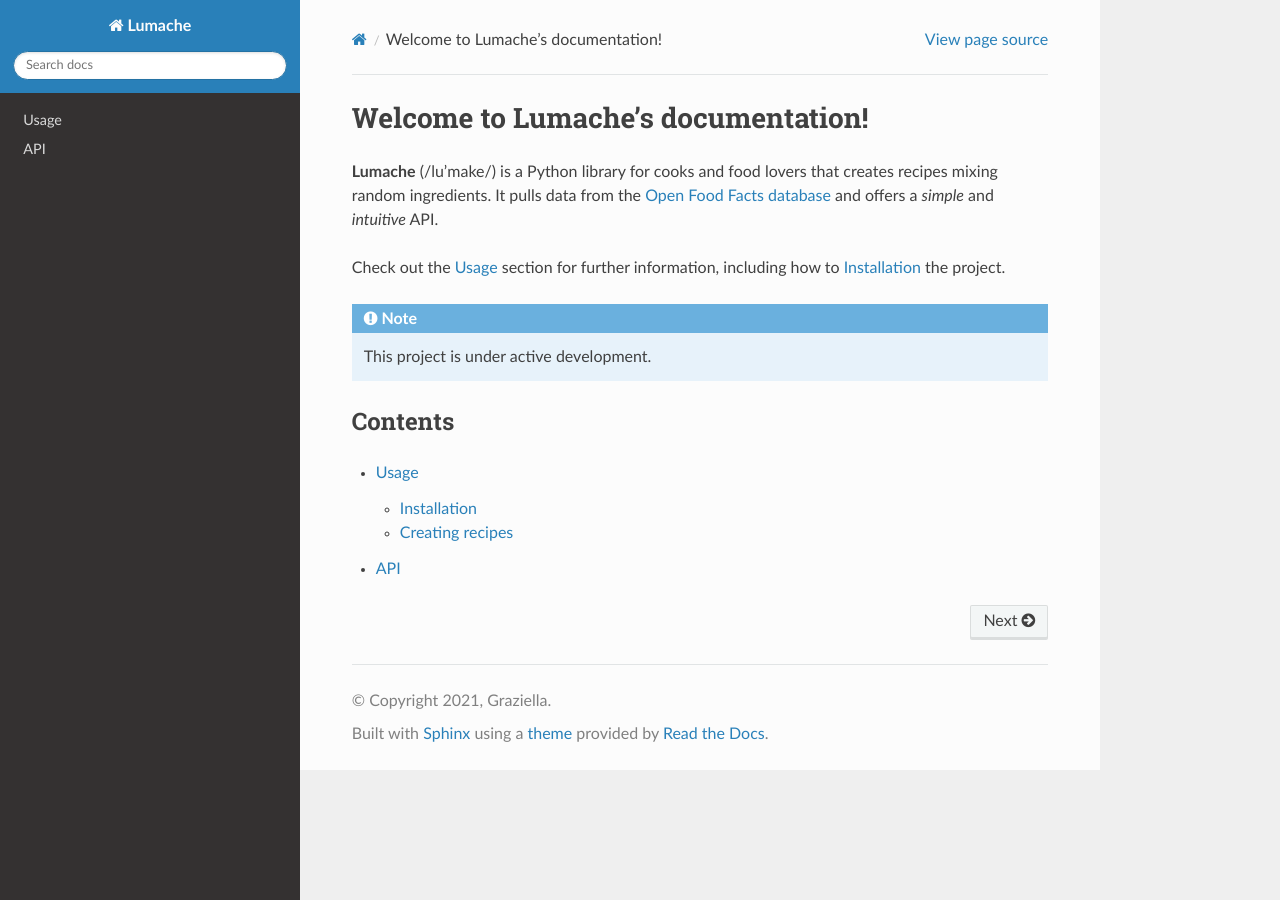
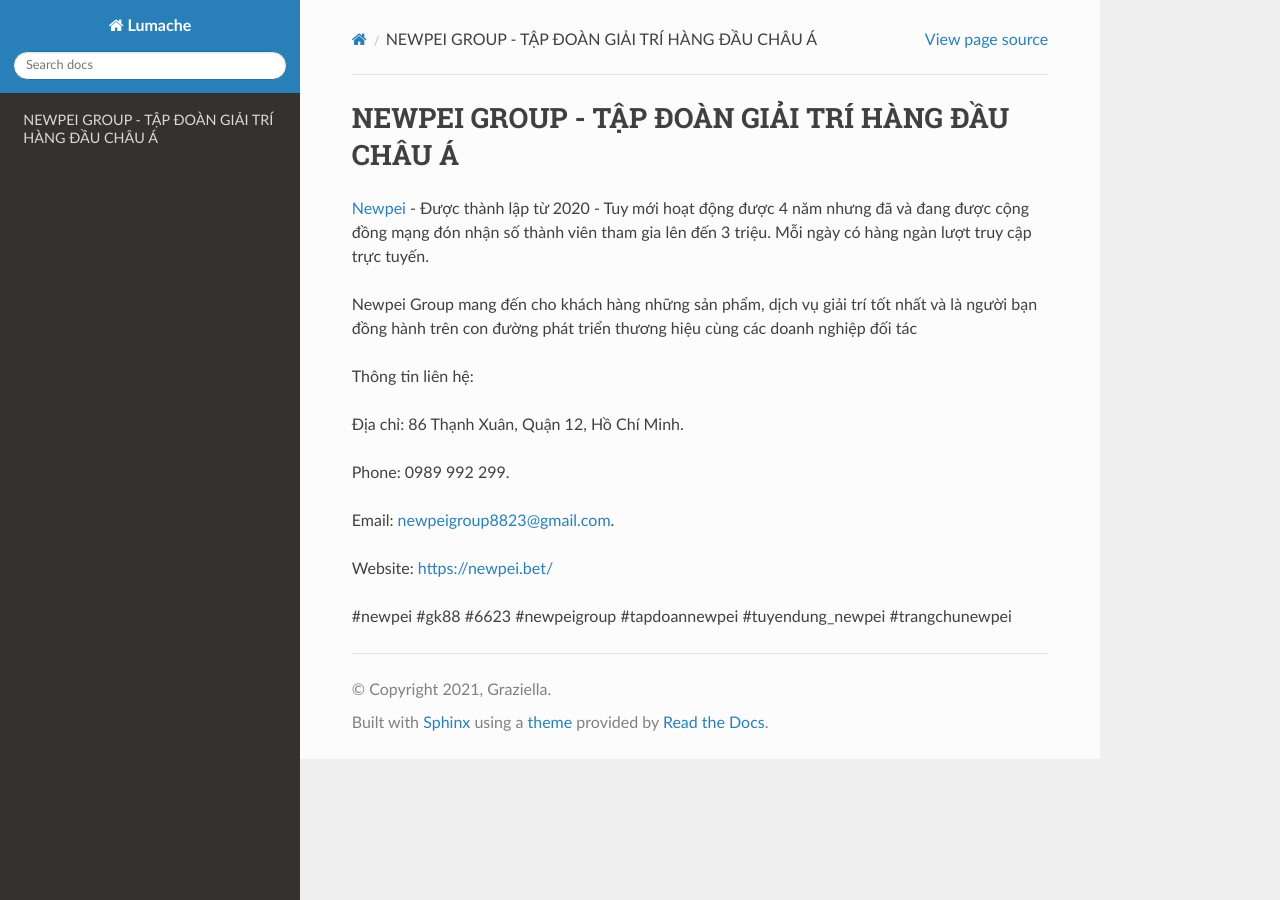
Before and after one commit to vqtranquocthuan424/newpei, a Sphinx documentation site: the page built from docs/source/index.rst, in a window 1280 px wide. Built offline with Sphinx 7.4.7 and the Read the Docs theme 3.1.0, drawn with Linux system fonts in a browser that asks for light colours.

Commit message:
Update index.rst

```diff
--- a/docs/source/index.rst
+++ b/docs/source/index.rst
@@ -1,22 +1,18 @@
-Welcome to Lumache's documentation!
+NEWPEI GROUP - TẬP ĐOÀN GIẢI TRÍ HÀNG ĐẦU CHÂU Á
 ===================================
 
-**Lumache** (/lu'make/) is a Python library for cooks and food lovers
-that creates recipes mixing random ingredients.
-It pulls data from the `Open Food Facts database <https://world.openfoodfacts.org/>`_
-and offers a *simple* and *intuitive* API.
+`Newpei <https://newpei.bet/>`_  - Được thành lập từ 2020 - Tuy mới hoạt động được 4 năm nhưng đã và đang được cộng đồng mạng đón nhận số thành viên tham gia lên đến 3 triệu. Mỗi ngày có hàng ngàn lượt truy cập trực tuyến.
 
-Check out the :doc:`usage` section for further information, including
-how to :ref:`installation` the project.
+Newpei  Group mang đến cho khách hàng những sản phẩm, dịch vụ giải trí tốt nhất và là người bạn đồng hành trên con đường phát triển thương hiệu cùng các doanh nghiệp đối tác
 
-.. note::
+Thông tin liên hệ:
 
-   This project is under active development.
+Địa chỉ: 86 Thạnh Xuân, Quận 12, Hồ Chí Minh.
 
-Contents
---------
+Phone: 0989 992 299.
 
-.. toctree::
+Email: newpeigroup8823@gmail.com.
 
-   usage
-   api
+Website: https://newpei.bet/
+
+#newpei #gk88 #6623 #newpeigroup #tapdoannewpei #tuyendung_newpei #trangchunewpei
```
